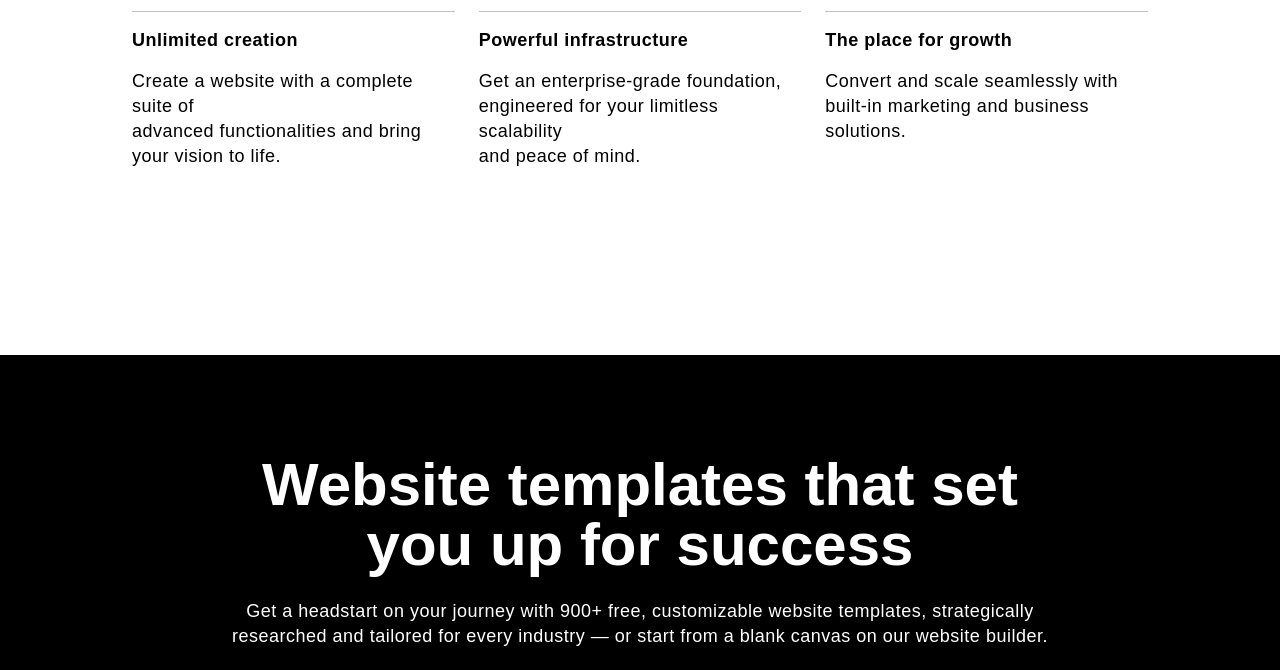
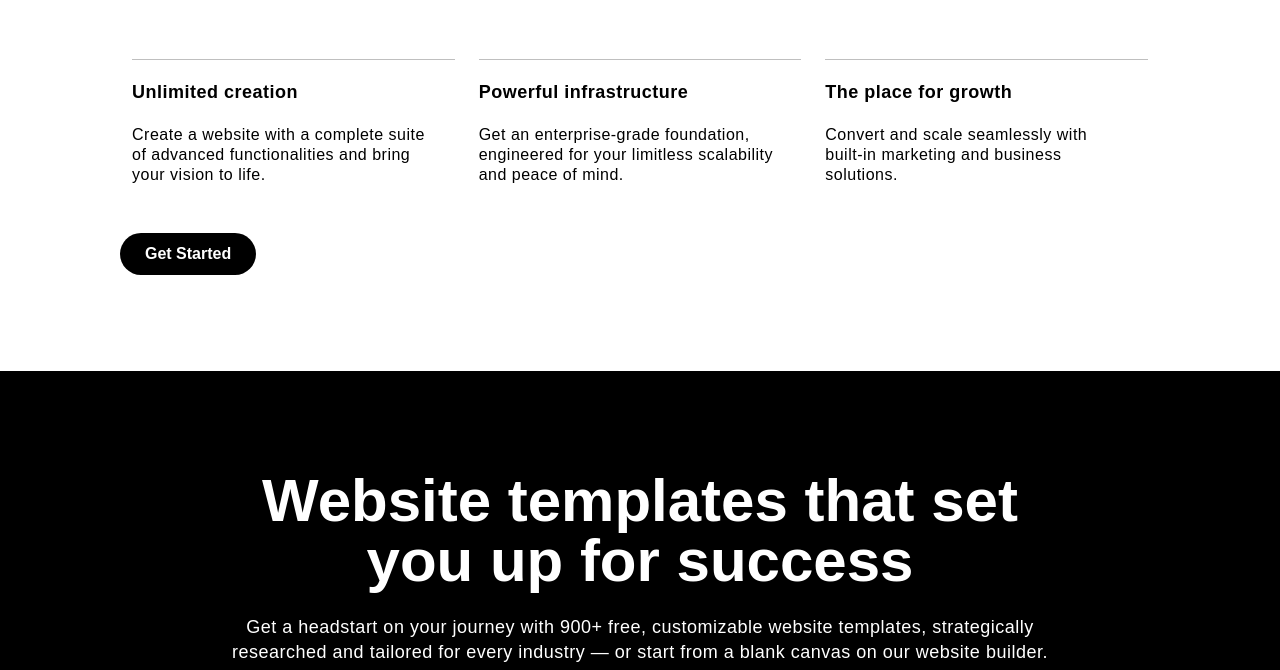
Before and after one commit to addoreginald/wix-clone, a plain HTML site: page index.html in a window 1280 px wide. Shown: the part 801-1471 px from the top of the page. Drawn offline with nearby package versions, Linux system fonts and the light colour scheme; a web font is replaced by a local one.

Commit message:
minor cleanup

```diff
--- a/index.html
+++ b/index.html
@@ -286,29 +286,29 @@
   </div> -->
 </div>
 <div class="pg-two text-black pb-5">
-  <div class="main-header fw-bold">
+  <div class="mb-5 main-header fw-bold">
     One platform,<br>infinite possibilities
   </div>
   <div class="container-fluid">
     <div class="row">
       <div class="text-card col-sm-4 box box-one animate fadeLeft">
         <hr class="divider-pg-two">
-        <p class="fw-bold">Unlimited creation</p>
-        <span class="main-text-pg-two">Create a website with a complete suite of<br>advanced functionalities and bring<br>your vision to life.</span>
+        <p class="py-1 fw-bold">Unlimited creation</p>
+        <div class="main-text-pg-two">Create a website with a complete suite<br>of advanced functionalities and bring<br>your vision to life.</div>
       </div>
       <div class="text-card col-sm-4 box box-two animate fadeLeft">
         <hr class="divider-pg-two">
-        <p class="fw-bold">Powerful infrastructure</p>
-        <span class="small-text-pg-three">Get an enterprise-grade foundation,<br>engineered for your limitless scalability<br>and peace of mind.</span>
+        <p class="py-1 fw-bold">Powerful infrastructure</p>
+        <div class="main-text-pg-two">Get an enterprise-grade foundation,<br>engineered for your limitless scalability<br>and peace of mind.</div>
       </div>
       <div class="text-card col-sm-4 box box-three animate fadeLeft">
         <hr class="divider-pg-two">
-        <p class="fw-bold">The place for growth</p>
-        <span class="small-text-pg-three">Convert and scale seamlessly with<br>built-in marketing and business<br>solutions.</span>
+        <p class="py-1 fw-bold">The place for growth</p>
+        <div class="main-text-pg-two">Convert and scale seamlessly with<br>built-in marketing and business<br>solutions.</div>
       </div>
     </div>
   </div>
-  <button type="button" class="btn btn-pg-two text-white fw-bold rounded-5 mt-5 mb-5 px-4 py-2">Get Started</button>
+  <button type="button" class="btn btn-pg-two bg-black text-white fw-bold rounded-5 mt-5 mb-5 px-4 py-2">Get Started</button>
 </div>
 <div class="pg-three bg-black text-center">
   <div class="main-header text-white fw-bold text-center">
--- a/styles.css
+++ b/styles.css
@@ -43,8 +43,12 @@ body {
 /* Banner */
 /* Card Text on Page 7 */
 .banner, .card-text {
+  font-size: 14px !important;
+}
+
+/* Banner */
+.banner {
   background-color: hsl(230, 54%, 35%);
-  font-size: 14px !important;
 }
 
 /* Page 1 */
@@ -91,6 +95,13 @@ body {
 /* Page 2 */
 .pg-two {
   padding: 100px 120px 0 120px !important;
+}
+
+/* Main Text on Page 2 */
+.main-text-pg-two {
+  font-size: 16px;
+  line-height: 20px !important;
+  letter-spacing: 0.5px !important;
 }
 
 /* Main Header on Page 2 */
```
